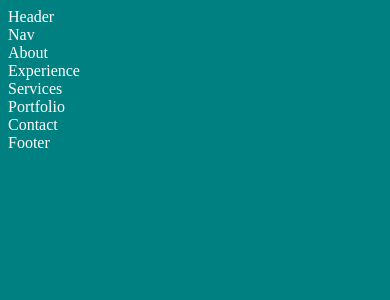
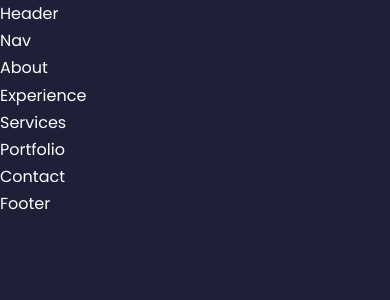
Before and after one commit to Reginald-Pitts-1/React_Portfolio, a React (Create React App) app in the folder portfolio-1/: page / in a window 390 px wide. Shown: the top 300 px of the page. Built offline with nearby package versions, Linux system fonts and the light colour scheme.

Commit message:
edited/added css styling and media queries

```diff
--- a/portfolio-1/src/index.css
+++ b/portfolio-1/src/index.css
@@ -1,4 +1,134 @@
+@import url('https://fonts.googleapis.com/css2?family=Mali:wght@200&family=Poppins:wght@300;400;500;600&family=Space+Mono&display=swap');
+
+/* * Means every element on the page */
+* {
+    margin: 0;
+    padding: 0;
+    border: 0;
+    outline: 0;
+    box-sizing: border-box;
+    list-style: none;
+    text-decoration: none;
+}
+
+:root {
+    --color-bg: #1f1f38;
+    --color-bg-variant: #2c2c6c;
+    --color-primary: #4db5ff;
+    --color-primary-variant: rgba(77, 181, 255, 0.4);
+    --color-white: #fff;
+    --color-light: rgba(255, 255, 255, 0.6);
+
+    --transition: all 400ms ease;
+
+    --container-width-lg: 75%;
+    --container-width-md: 86%;
+    --container-width-sm: 90%;
+}
+
+html {
+    scroll-behavior: smooth;
+}
+
+/* This removes the scrollbar from the webpage */
+::-webkit-scrollbar {
+    display: none;
+}
+
 body {
-    background: teal;
-    color: white;
-};
+    font-family: 'Poppins', sans-serif;
+    background: var(--color-bg); /* This is how to use variables in css */
+    color: var(--color-white);
+    line-height: 1.7;
+}
+
+/* ========== GENERAL STYLES ========= */
+.container {
+    width: var(--container-width-lg);
+    margin: 0 auto;
+}
+
+h1, h2, h3, h4, h5 {
+    font-weight: 500;
+}
+
+h1 {
+    font-size: 2.5rem;
+}
+
+section {
+    margin-top: 8rem;
+}
+
+section > h2, section > h5 {
+    text-align: center;
+    color: var(--color-light);
+}
+
+section > h2 {
+    color: var(--color-primary);
+    margin-bottom: 3rem;
+}
+
+.text-class {
+    color: var(--color-light);
+}
+
+a {
+    color: var(--color-primary);
+    transition: var(--transition);
+}
+
+a:hover {
+    color: var(--color-white);
+}
+
+.btn {
+    width: max-content;
+    display: inline-block;
+    color: var(--color-primary);
+    padding: 0.75rem 1.2rem;
+    border-radius: 0.4rem;
+    cursor: pointer;
+    border: 1px solid var(--color-primary);
+    transition: var(--transition);
+}
+
+.btn:hover {
+    background: var(--color-white);
+    color: var(--color-bg);
+    border-color: transparent;
+}
+
+.btn-primary {
+    background: var(--color-primary);
+    color: var(--color-bg);
+}
+
+img {
+    display: block;
+    width: 100%;
+    object-fit: cover;
+}
+
+/* =============== MEDIA QUERIES (MEDIUM DEVICES) =============== */
+@media screen and (max-width: 1024px) {
+    .container {
+        width: var(--container-width-md);
+    }
+
+    section {
+        margin-top: 6rem;
+    }
+}
+
+/* =============== MEDIA QUERIES (SMALL DEVICES) =============== */
+@media screen and (max-width: 600px) {
+    .container {
+        width: var(--container-width-sm);
+    }
+
+    section > h2 {
+        margin-bottom: 2rem;
+    }
+}
```
